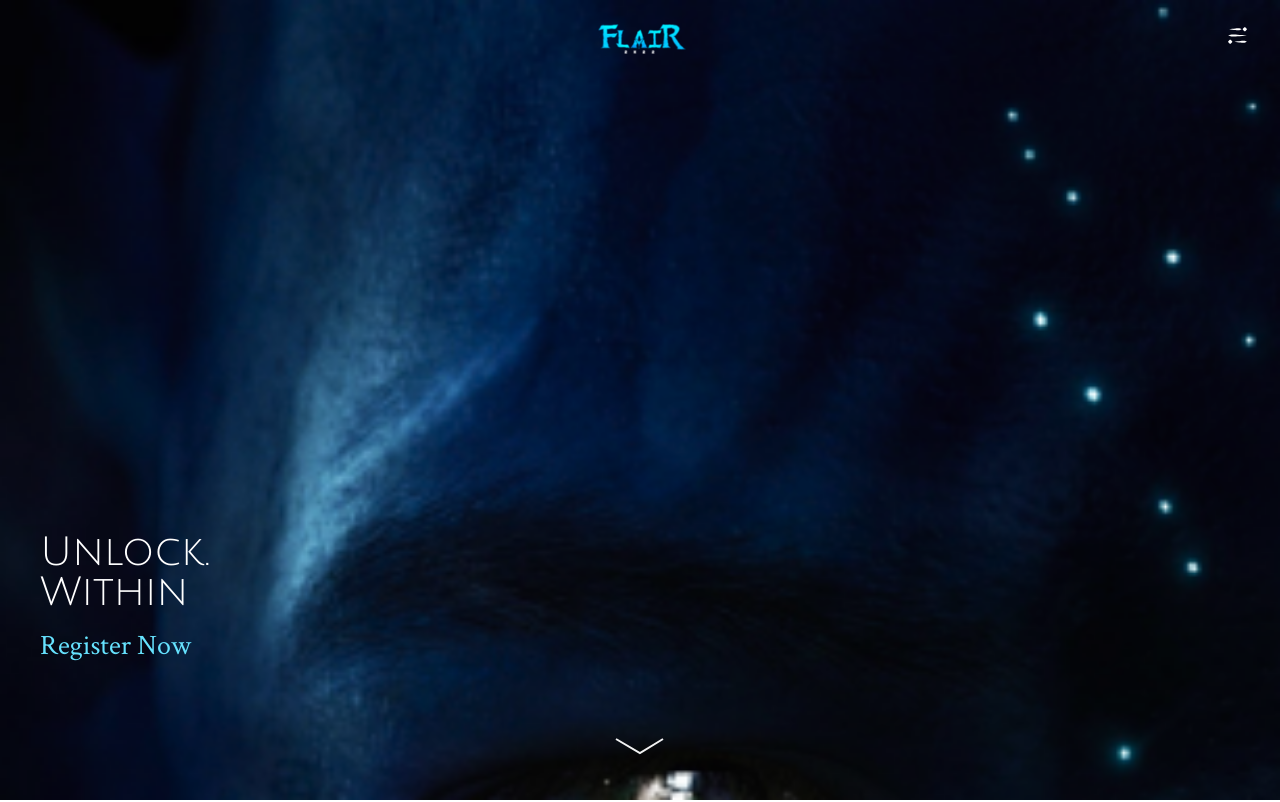
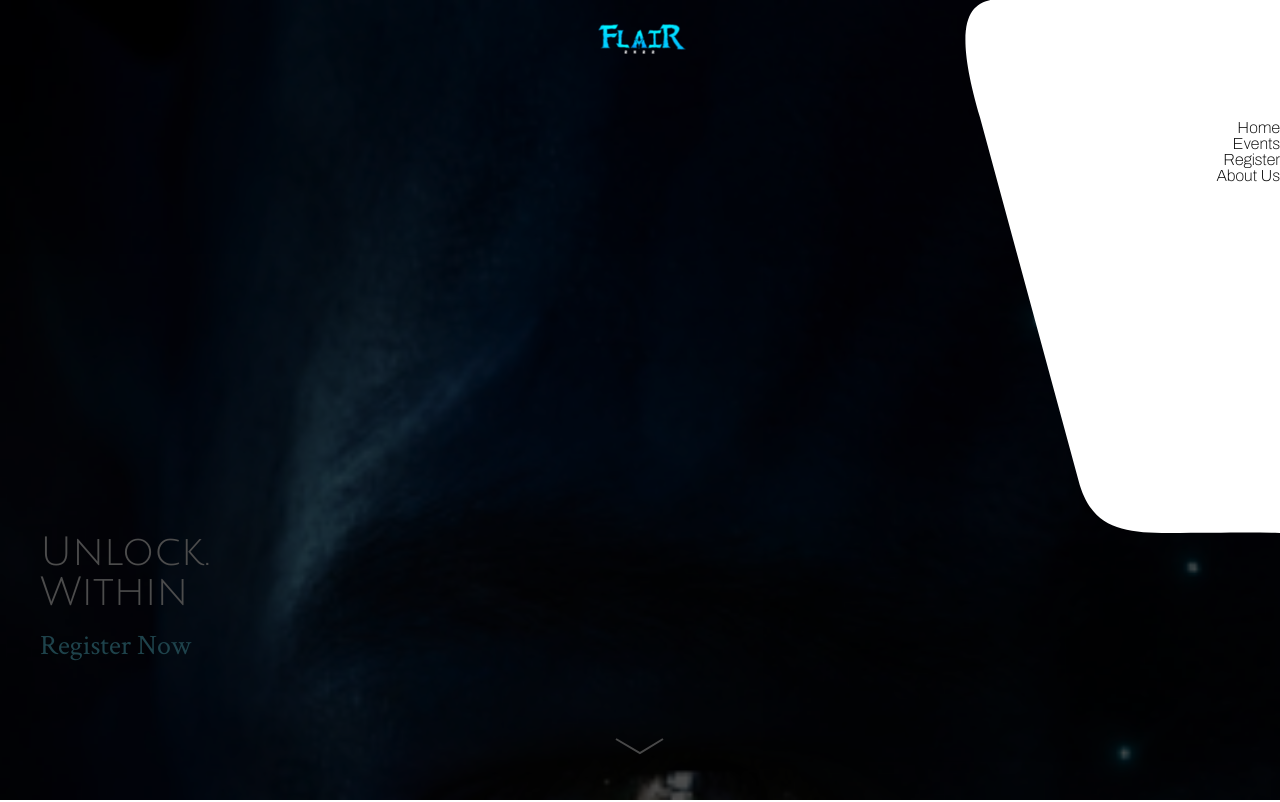
Before and after one commit to alwinjebastine/flair2k22, a React (Create React App) app: page / in a window 1280 px wide. Shown: the top 802 px of the page. Built offline with nearby package versions, Linux system fonts and the light colour scheme.

Commit message:
feat: started menu

```diff
--- a/src/components/Header.tsx
+++ b/src/components/Header.tsx
@@ -3,6 +3,63 @@
 import { css, jsx, SerializedStyles } from '@emotion/react'
 import { motion } from 'framer-motion'
 import { useState, useEffect } from 'react'
+
+const HamMenu = () => {
+  return (
+    <nav
+      css={css`
+        position: absolute;
+        /* z-index: 20; */
+        width: 100%;
+        /* right: 0; */
+        top: 0;
+        text-align: end;
+        height: ${window.innerHeight}px;
+        background-color: rgba(0, 0, 0, 0.7);
+      `}
+    >
+      <svg
+        width="315"
+        height="535"
+        viewBox="0 2 315 535"
+        fill="none"
+        xmlns="http://www.w3.org/2000/svg"
+      >
+        <path
+          d="M76.5 1.25919L315 1.25918V535C283.713 534.11 250.431 535 203.5 535C156.569 535 125.951 529.641 113.5 482.5L15 119.5C-27.2744 -24.6271 31.311 4.00001 76.5 1.25919Z"
+          fill="white"
+        />
+      </svg>
+      <ul
+        css={css`
+          position: absolute;
+          top: 120px;
+          right: 0;
+
+          color: var(--black);
+          display: flex;
+          flex-direction: column;
+          a {
+            text-decoration: none;
+          }
+        `}
+      >
+        <a>
+          <li>Home</li>
+        </a>
+        <a>
+          <li>Events</li>
+        </a>
+        <a>
+          <li>Register</li>
+        </a>
+        <a>
+          <li>About Us</li>
+        </a>
+      </ul>
+    </nav>
+  )
+}
 
 const blackOverlay = css`
   width: 100vw;
@@ -117,6 +174,7 @@ const Header = () => {
         justify-content: center;
       `}
     >
+      <HamMenu />
       <motion.div
         css={blackOverlay}
         initial={{ y: -100 }}
```
